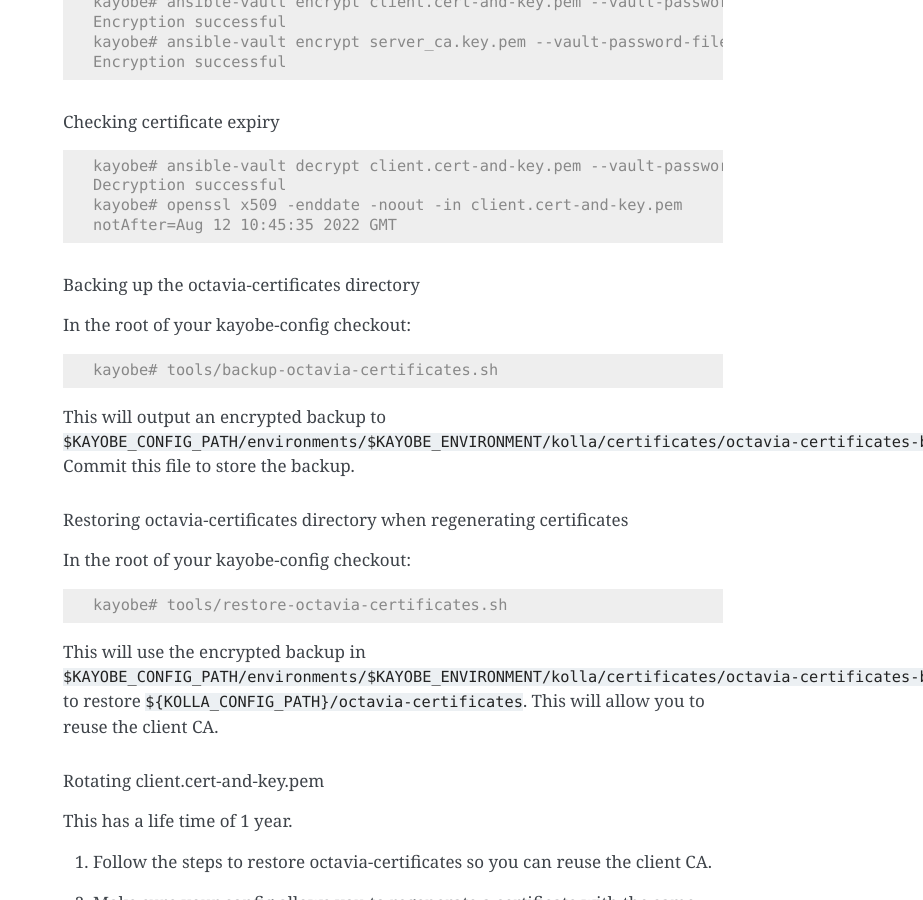
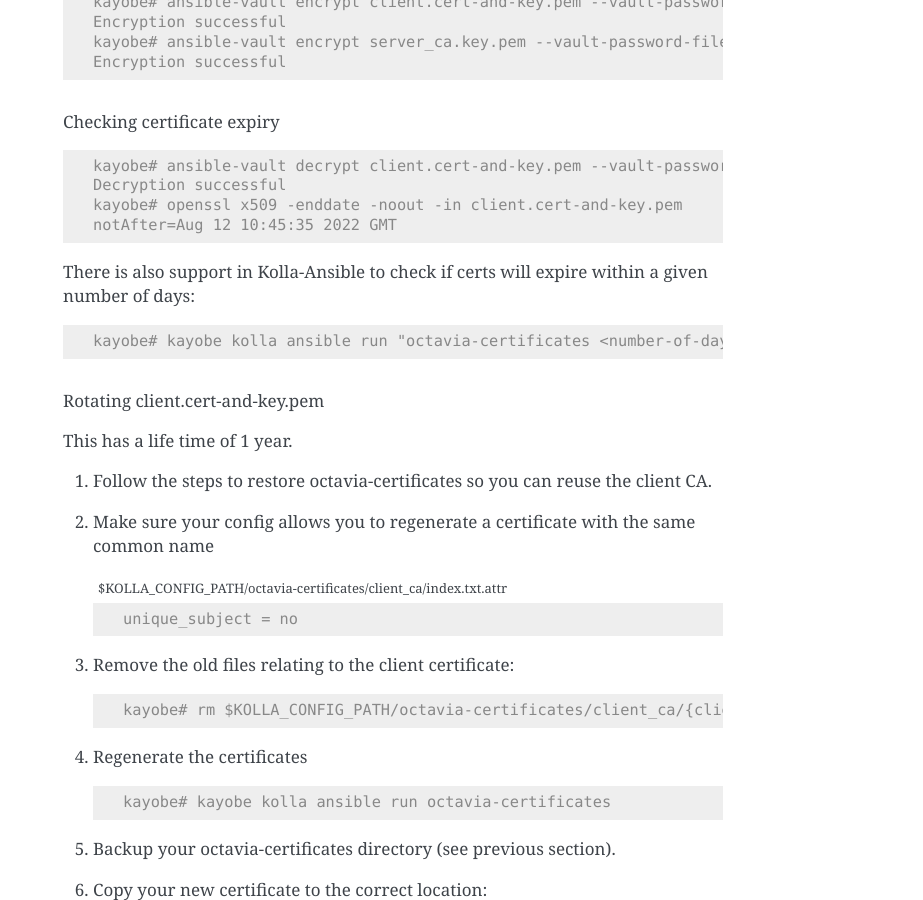
Before and after one commit to stackhpc/openstack-admin-guide, a Sphinx documentation site: the page built from source/operations_and_monitoring.rst, in a window 1280 px wide and 900 px high, scrolled down 4749 px. Shown: the whole window, without its empty margins (357-1280 px from the left). Built offline with Sphinx 7.4.7, drawn with Linux system fonts in a browser that asks for light colours; some of the changed text lies outside the part shown.

Commit message:
Remove backups sections

```diff
--- a/source/operations_and_monitoring.rst
+++ b/source/operations_and_monitoring.rst
@@ -312,30 +312,12 @@ Checking certificate expiry
    kayobe# openssl x509 -enddate -noout -in client.cert-and-key.pem
    notAfter=Aug 12 10:45:35 2022 GMT
 
-Backing up the octavia-certificates directory
-~~~~~~~~~~~~~~~~~~~~~~~~~~~~~~~~~~~~~~~~~~~~~
-
-In the root of your kayobe-config checkout:
+There is also support in Kolla-Ansible to check if certs will expire within a
+given number of days:
 
 .. code-block:: console
 
-   kayobe# tools/backup-octavia-certificates.sh
-
-This will output an encrypted backup to ``$KAYOBE_CONFIG_PATH/environments/$KAYOBE_ENVIRONMENT/kolla/certificates/octavia-certificates-backup.tar``
-Commit this file to store the backup.
-
-Restoring octavia-certificates directory when regenerating certificates
-~~~~~~~~~~~~~~~~~~~~~~~~~~~~~~~~~~~~~~~~~~~~~~~~~~~~~~~~~~~~~~~~~~~~~~~
-
-In the root of your kayobe-config checkout:
-
-.. code-block:: console
-
-   kayobe# tools/restore-octavia-certificates.sh
-
-This will use the encrypted backup in ``$KAYOBE_CONFIG_PATH/environments/$KAYOBE_ENVIRONMENT/kolla/certificates/octavia-certificates-backup.tar``
-to restore ``${KOLLA_CONFIG_PATH}/octavia-certificates``. This will allow you
-to reuse the client CA.
+   kayobe# kayobe kolla ansible run "octavia-certificates <number-of-days>
 
 Rotating client.cert-and-key.pem
 ~~~~~~~~~~~~~~~~~~~~~~~~~~~~~~~~
```
